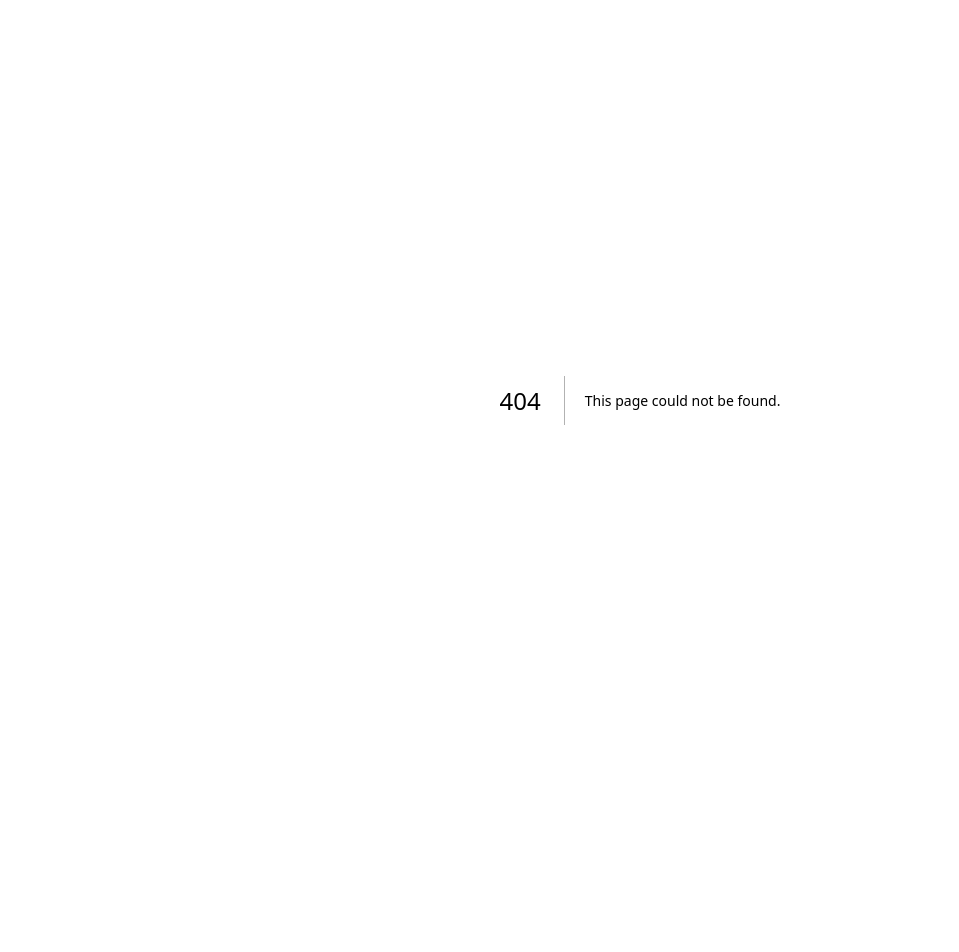
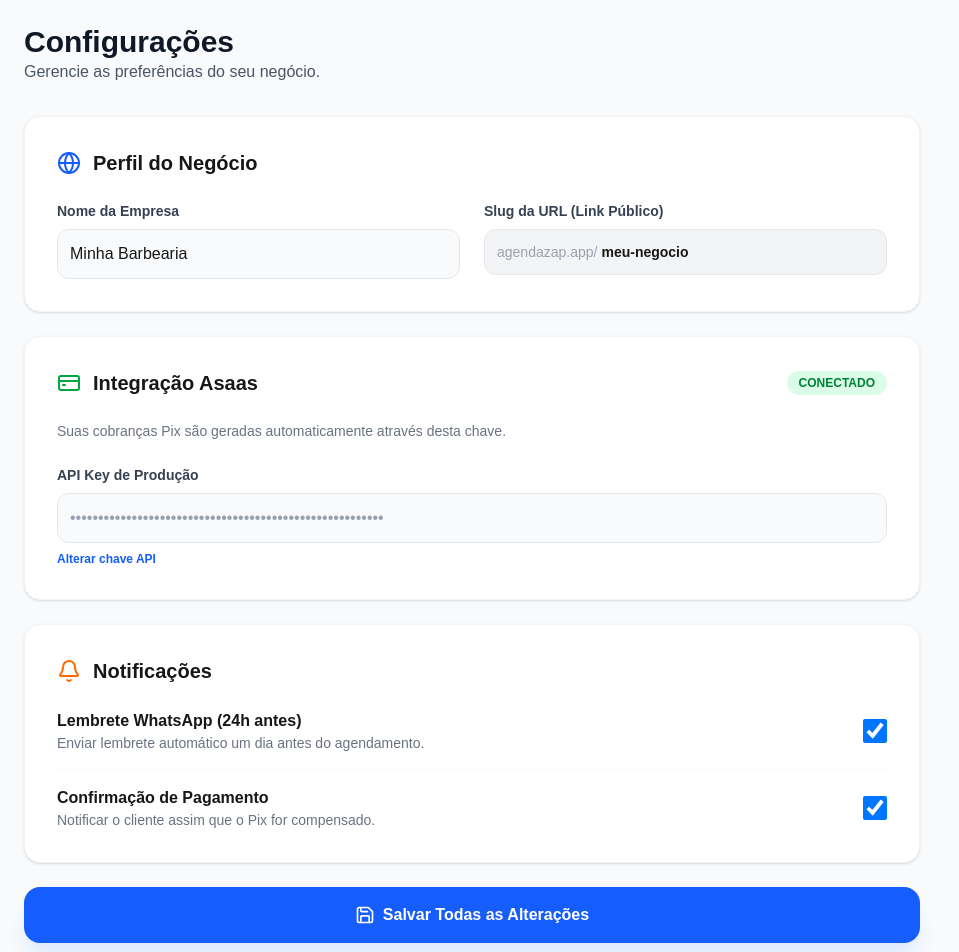
Before and after one commit to adrianrosa1/agendazap, a Next.js app: page /dashboard/settings in a window 1280 px wide. Before the commit this address had no page. Shown: the top 952 px of the page, without its empty margins (0-959 px from the left). Before the commit the page ends 800 px from the top, so only its background shows below. Built offline with nearby package versions, Linux system fonts and the light colour scheme; no server answers.

Commit message:
fix: move tailwind to dependencies for build

```diff
--- a/package.json
+++ b/package.json
@@ -20,17 +20,17 @@
     "node-cron": "^4.2.1",
     "react": "19.2.4",
     "react-dom": "19.2.4",
-    "uuid": "^13.0.0"
+    "uuid": "^13.0.0",
+    "tailwindcss": "^4",
+    "@tailwindcss/postcss": "^4"
   },
   "devDependencies": {
-    "@tailwindcss/postcss": "^4",
     "@types/node": "^20",
     "@types/react": "^19",
     "@types/react-dom": "^19",
     "eslint": "^9",
     "eslint-config-next": "16.2.3",
     "prisma": "^6.4.1",
-    "tailwindcss": "^4",
     "typescript": "^5"
   }
 }
--- /dev/null
+++ b/src/app/dashboard/settings/page.tsx
@@ -0,0 +1,112 @@
+"use client";
+import React, { useState } from 'react';
+import { Settings as SettingsIcon, Globe, CreditCard, Bell, Save } from 'lucide-react';
+import { useSession } from "next-auth/react";
+
+export default function SettingsPage() {
+  const { data: session } = useSession();
+  const [isSaving, setIsSaving] = useState(false);
+
+  const handleSave = () => {
+    setIsSaving(true);
+    setTimeout(() => {
+      setIsSaving(false);
+      alert("Configurações salvas com sucesso!");
+    }, 1000);
+  };
+
+  return (
+    <div className="p-6 bg-gray-50 min-h-screen">
+      <header className="mb-8">
+        <h1 className="text-3xl font-bold text-gray-900">Configurações</h1>
+        <p className="text-gray-600">Gerencie as preferências do seu negócio.</p>
+      </header>
+
+      <div className="max-w-4xl space-y-6">
+        {/* Company Info */}
+        <div className="bg-white p-8 rounded-2xl shadow-sm border border-gray-100">
+          <div className="flex items-center space-x-3 mb-6">
+            <Globe className="text-blue-600 h-6 w-6" />
+            <h2 className="text-xl font-bold">Perfil do Negócio</h2>
+          </div>
+          <div className="grid grid-cols-1 md:grid-cols-2 gap-6">
+            <div>
+              <label className="block text-sm font-bold text-gray-700 mb-2">Nome da Empresa</label>
+              <input
+                type="text"
+                defaultValue={(session?.user as any)?.name || "Minha Barbearia"}
+                className="w-full p-3 bg-gray-50 border border-gray-200 rounded-xl outline-none focus:ring-2 focus:ring-blue-500"
+              />
+            </div>
+            <div>
+              <label className="block text-sm font-bold text-gray-700 mb-2">Slug da URL (Link Público)</label>
+              <div className="flex items-center bg-gray-100 p-3 rounded-xl border border-gray-200">
+                <span className="text-gray-400 text-sm mr-1">agendazap.app/</span>
+                <input
+                  type="text"
+                  defaultValue={(session?.user as any)?.companySlug || "meu-negocio"}
+                  className="bg-transparent outline-none text-sm font-bold flex-1"
+                />
+              </div>
+            </div>
+          </div>
+        </div>
+
+        {/* Payment Integration */}
+        <div className="bg-white p-8 rounded-2xl shadow-sm border border-gray-100">
+          <div className="flex items-center justify-between mb-6">
+            <div className="flex items-center space-x-3">
+              <CreditCard className="text-green-600 h-6 w-6" />
+              <h2 className="text-xl font-bold">Integração Asaas</h2>
+            </div>
+            <span className="bg-green-100 text-green-700 px-3 py-1 rounded-full text-xs font-bold uppercase">Conectado</span>
+          </div>
+          <p className="text-sm text-gray-500 mb-6">Suas cobranças Pix são geradas automaticamente através desta chave.</p>
+          <div>
+            <label className="block text-sm font-bold text-gray-700 mb-2">API Key de Produção</label>
+            <input
+              type="password"
+              value="********************************************************"
+              disabled
+              className="w-full p-3 bg-gray-50 border border-gray-200 rounded-xl text-gray-400"
+            />
+            <p className="text-xs text-blue-600 mt-2 cursor-pointer font-bold">Alterar chave API</p>
+          </div>
+        </div>
+
+        {/* Notifications */}
+        <div className="bg-white p-8 rounded-2xl shadow-sm border border-gray-100">
+          <div className="flex items-center space-x-3 mb-6">
+            <Bell className="text-orange-500 h-6 w-6" />
+            <h2 className="text-xl font-bold">Notificações</h2>
+          </div>
+          <div className="space-y-4">
+            <div className="flex items-center justify-between">
+              <div>
+                <p className="font-bold">Lembrete WhatsApp (24h antes)</p>
+                <p className="text-sm text-gray-500">Enviar lembrete automático um dia antes do agendamento.</p>
+              </div>
+              <input type="checkbox" defaultChecked className="w-6 h-6 rounded-md text-blue-600" />
+            </div>
+            <div className="flex items-center justify-between pt-4 border-t border-gray-50">
+              <div>
+                <p className="font-bold">Confirmação de Pagamento</p>
+                <p className="text-sm text-gray-500">Notificar o cliente assim que o Pix for compensado.</p>
+              </div>
+              <input type="checkbox" defaultChecked className="w-6 h-6 rounded-md text-blue-600" />
+            </div>
+          </div>
+        </div>
+
+        <button
+          onClick={handleSave}
+          disabled={isSaving}
+          className="w-full bg-blue-600 text-white font-bold py-4 rounded-2xl hover:bg-blue-700 transition-all flex items-center justify-center space-x-2 shadow-xl shadow-blue-100"
+        >
+          <Save className="h-5 w-5" />
+          <span>{isSaving ? "Salvando..." : "Salvar Todas as Alterações"}</span>
+        </button>
+      </div>
+    </div>
+  );
+}
```
